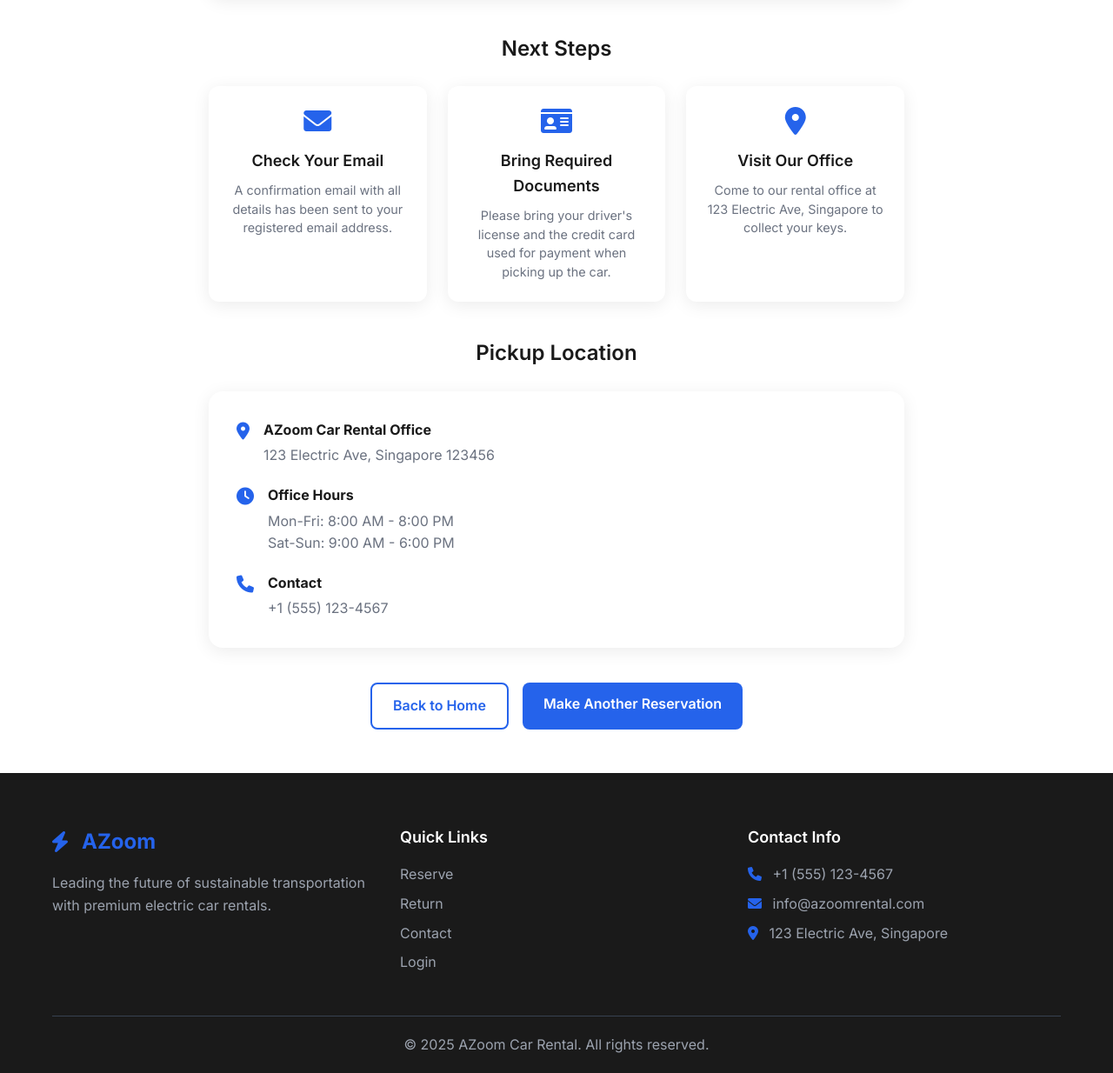
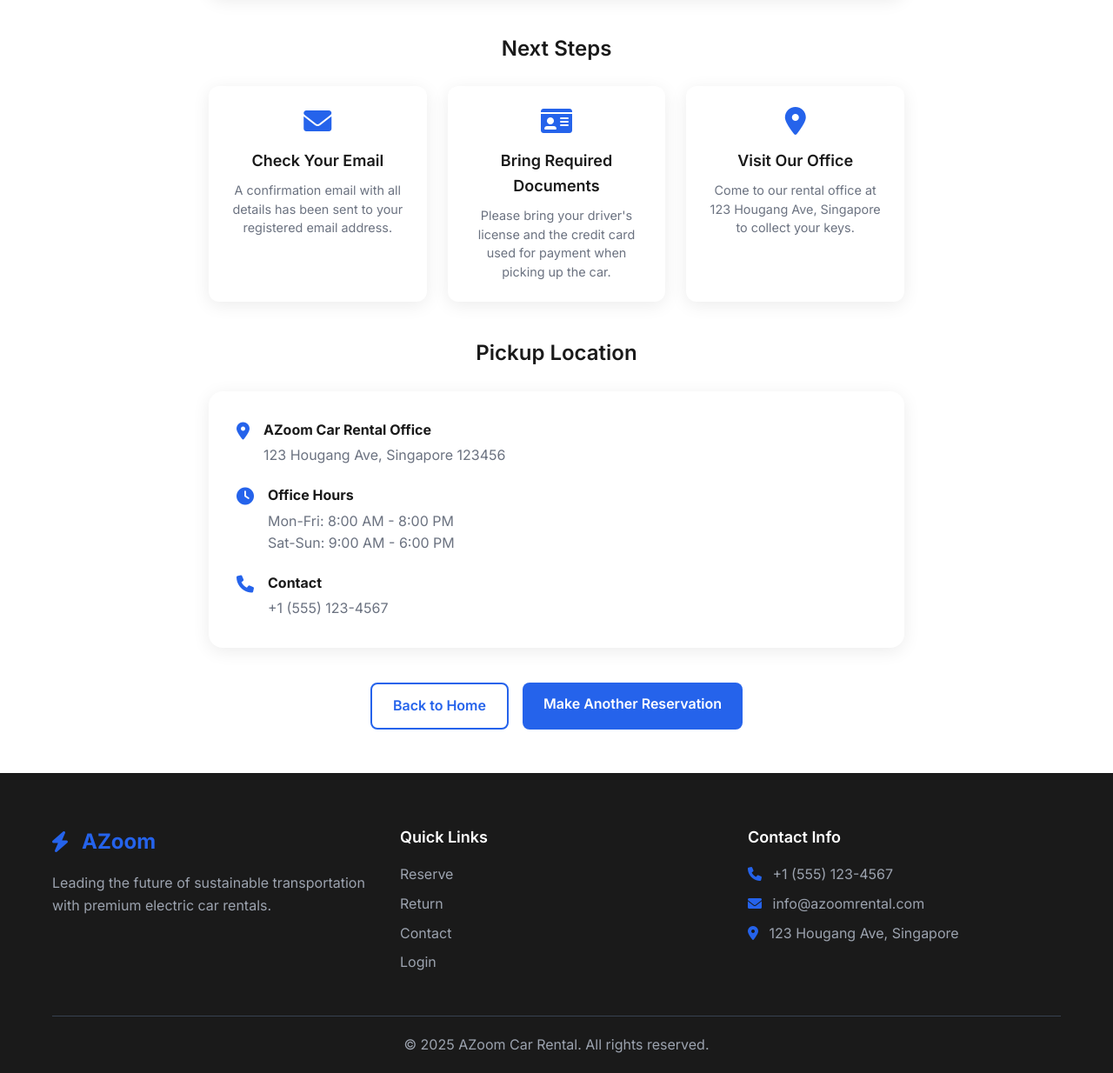
Before and after one commit to mrCleo/Assigment2, a website: page payment.html in a window 1280 px wide. Shown: the part 780-2014 px from the top of the page at 87% size. Drawn offline with Linux system fonts and the light colour scheme.

Commit message:
Commmits new changes part3

```diff
--- a/payment.html
+++ b/payment.html
@@ -85,7 +85,7 @@
                         <div class="step-card">
                             <i class="fas fa-map-marker-alt"></i>
                             <h3>Visit Our Office</h3>
-                            <p>Come to our rental office at 123 Electric Ave, Singapore to collect your keys.</p>
+                            <p>Come to our rental office at 123 Hougang Ave, Singapore to collect your keys.</p>
                         </div>
                     </div>
                 </div>
@@ -97,7 +97,7 @@
                             <i class="fas fa-map-marker-alt"></i>
                             <div>
                                 <strong>AZoom Car Rental Office</strong>
-                                <p>123 Electric Ave, Singapore 123456</p>
+                                <p>123 Hougang Ave, Singapore 123456</p>
                             </div>
                         </div>
                         <div class="info-row">
@@ -148,7 +148,7 @@
                     <h4>Contact Info</h4>
                     <p><i class="fas fa-phone"></i> +1 (555) 123-4567</p>
                     <p><i class="fas fa-envelope"></i> info@azoomrental.com</p>
-                    <p><i class="fas fa-map-marker-alt"></i> 123 Electric Ave, Singapore</p>
+                    <p><i class="fas fa-map-marker-alt"></i> 123 Hougang Ave, Singapore</p>
                 </div>
             </div>
             <div class="footer-bottom">
```
